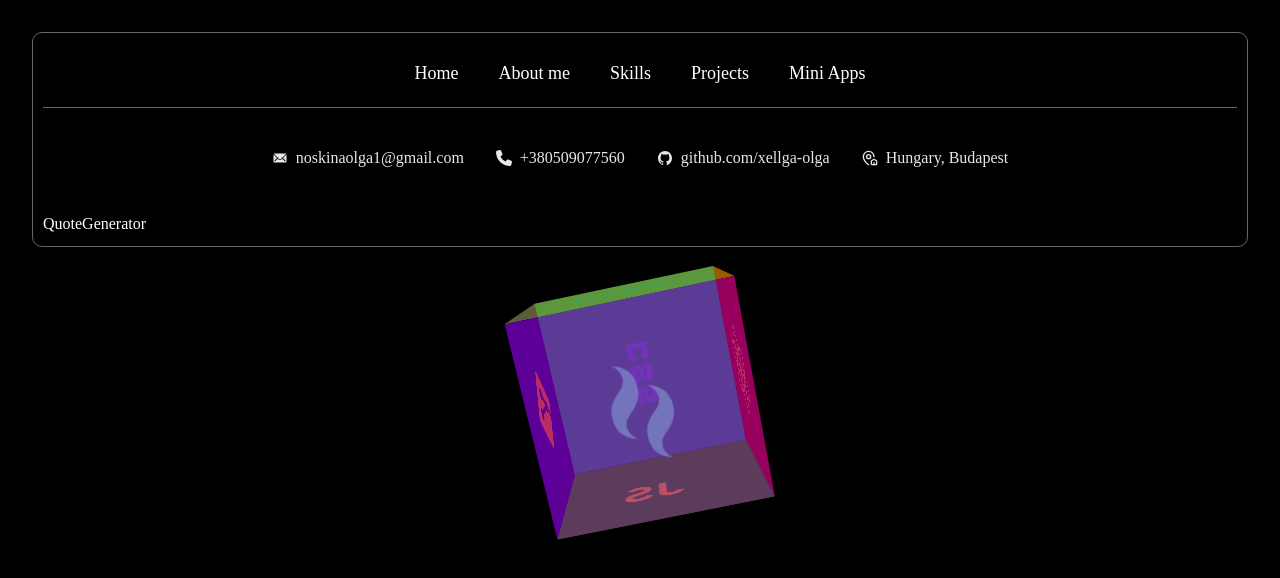
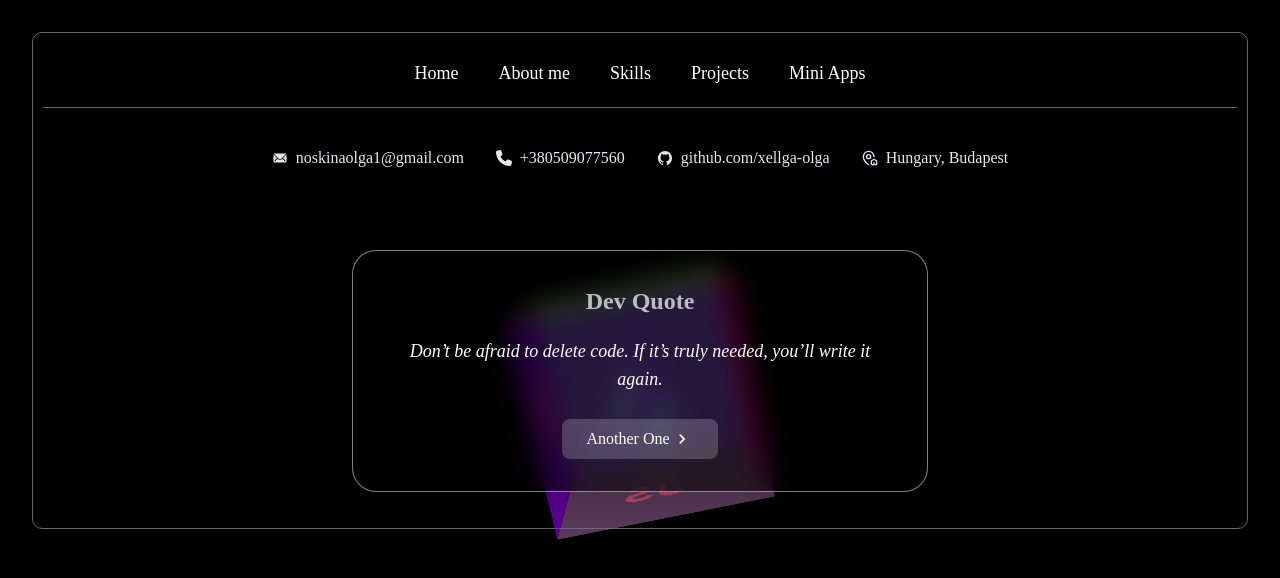
Before and after one commit to xellga-olga/portfolio-react-dev, a React (Vite) app: page /mini-apps/quote in a window 1280 px wide. Shown: the top 578 px of the page. Built offline with nearby package versions, Linux system fonts and the light colour scheme; a web font is replaced by a local one.

Commit message:
Added QuoteGenerator component - quote generator with random selection

```diff
--- a/src/mini-apps/ QuoteGenerator.jsx
+++ b/src/mini-apps/ QuoteGenerator.jsx
@@ -1,8 +1,42 @@
+import { useState } from "react";
+import { MdOutlineNavigateNext } from "react-icons/md";
+
+
+const quotes = [
+  "Why do programmers confuse Halloween and Christmas? Because Oct 31 = Dec 25.",
+  "A bug is not a mistake, it's an unexpected feature.",
+  "Why write comments in code when you can just suffer?",
+  "If it broke, that means it used to work!",
+  "99 little bugs in the code, take one down, patch it around... 127 bugs in the code!",
+  "Don’t be afraid to delete code. If it’s truly needed, you’ll write it again.",
+];
+
+
 const QuoteGenerator = () => {
 
+  const [currentQuote, setCurrentQuote] = useState(getRandomQuote());
+
+  // Функция для получения случайной цитаты
+  function getRandomQuote() {
+    const randomIndex = Math.floor(Math.random() * quotes.length);
+    return quotes[randomIndex];
+  }
+
+  function showNewQuote() {
+    setCurrentQuote(getRandomQuote());
+  }
+
   return (
-    <div className='text-white '>
-      QuoteGenerator
+    <div className="max-w-xl mx-auto mt-10 p-8 mb-7 bg-black/60 backdrop-blur-md shadow-2xl flex content-center flex-col items-center rounded-3xl text-center border border-white/50">
+      <h2 className="text-2xl font-bold mb-4 text-white/70">Dev Quote</h2>
+      <p className="text-lg italic mb-6 text-white">{currentQuote}</p>
+      <button
+        onClick={showNewQuote}
+        className="px-6 py-2 bg-white/20 text-white rounded-lg hover:bg-white/30 transition flex justify-center items-center"
+      >
+        Another One
+        <MdOutlineNavigateNext className="text-2xl" />
+      </button>
     </div>
   );
 }
```
